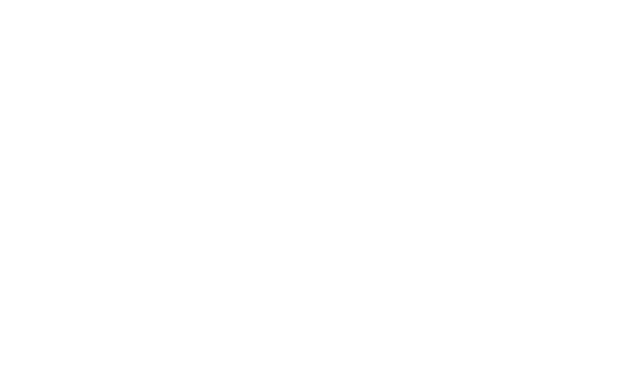
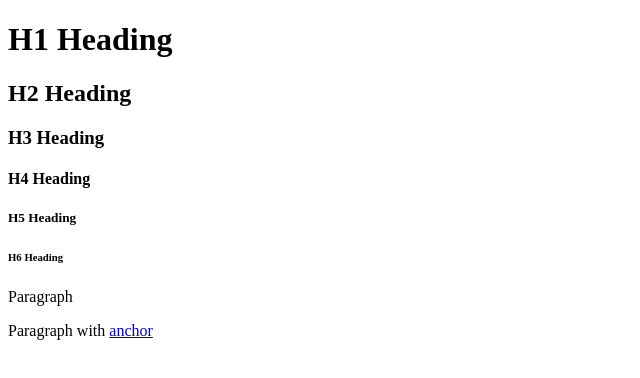
Before and after one commit to richardj/ehet, a plain HTML site: page index.html in a window 1280 px wide. Shown: the whole page, without its empty margins (0-640 px from the left). Drawn offline with Linux system fonts and the light colour scheme.

Commit message:
added headings

```diff
--- a/index.html
+++ b/index.html
@@ -2,9 +2,19 @@
 <html>
   <head>
     <title>Every Html Element Template</title>
+    <link rel="stylesheet" type="text/css" href="style.css">
   </head>
 
   <body>
+    <h1>H1 Heading</h1>
+    <h2>H2 Heading</h2>
+    <h3>H3 Heading</h3>
+    <h4>H4 Heading</h4>
+    <h5>H5 Heading</h5>
+    <h6>H6 Heading</h6>
 
+    <p>Paragraph</p>
+
+    <p>Paragraph with <a href="#" title="Anchor Title">anchor</a></p>
   </body>
 </html>
--- /dev/null
+++ b/style.css
@@ -0,0 +1,15 @@
+/* ===============================================
+ * Headings
+ */
+
+h1 {}
+
+h2 {}
+
+h3 {}
+
+h4 {}
+
+h5 {}
+
+h6 {}
```
